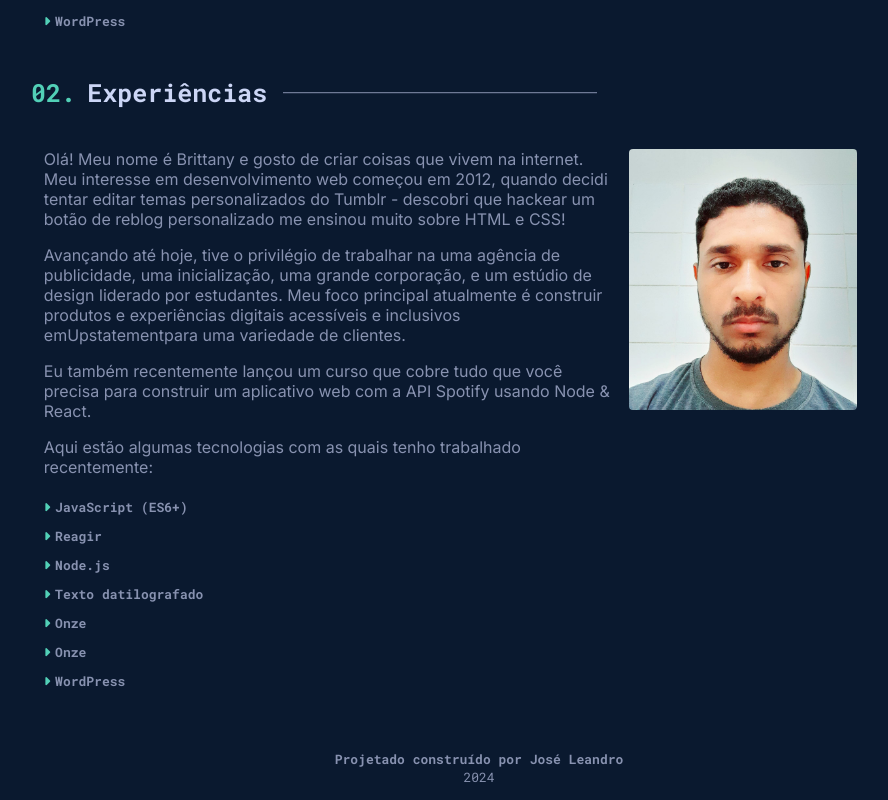
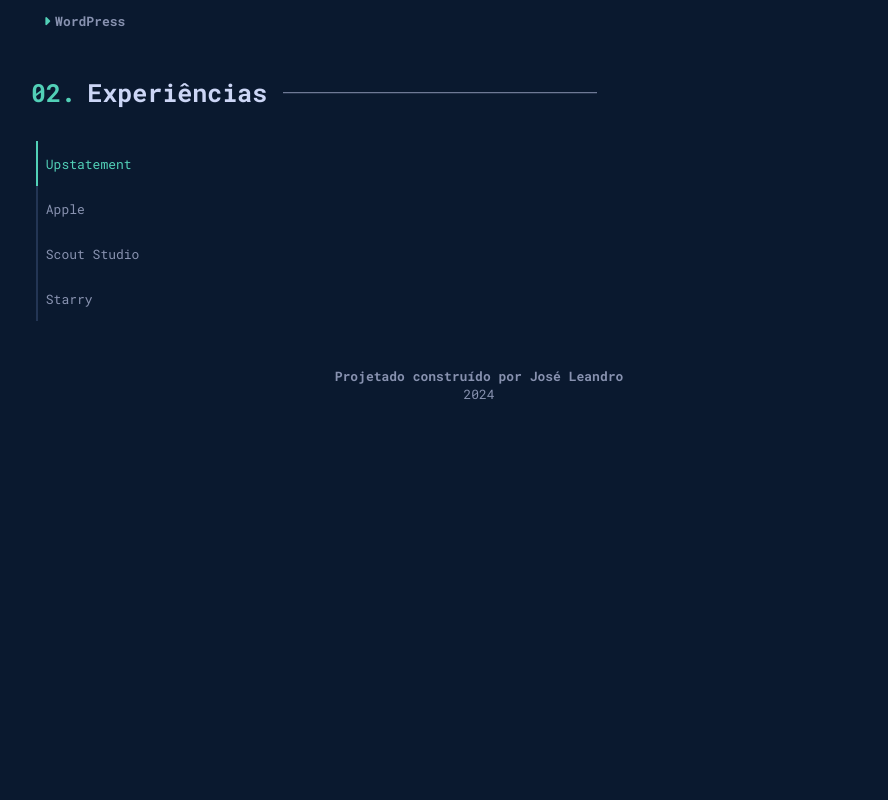
Before and after one commit to JoseLeandroNascimento/portifolio, an Angular app: page / in a window 1280 px wide. Shown: the part 1384-2184 px from the top of the page, without its empty margins (161-1049 px from the left). After the commit the page ends 1801 px from the top, so only its background shows below. Built offline with nearby package versions, Linux system fonts and the light colour scheme.

Commit message:
componente de lista de opcoes

```diff
--- /dev/null
+++ b/src/app/pages/home-page/components/experiencia/experiencia.component.html
@@ -0,0 +1,3 @@
+<app-list-option [options]="listOptions">
+
+</app-list-option>
--- /dev/null
+++ b/src/app/pages/home-page/components/experiencia/experiencia.component.ts
@@ -0,0 +1,22 @@
+import { Component } from '@angular/core';
+import { ListOptionComponent } from '../../../../shared/components/list-option/list-option.component';
+import { ListOption } from '../../../../shared/components/list-option/list-options.model';
+
+@Component({
+  selector: 'app-experiencia',
+  standalone: true,
+  imports: [
+    ListOptionComponent
+  ],
+  templateUrl: './experiencia.component.html',
+  styleUrl: './experiencia.component.scss'
+})
+export class ExperienciaComponent {
+
+  public listOptions: ListOption[] = [
+    { title: "Upstatement" },
+    { title: "Apple" },
+    { title: "Scout Studio" },
+    { title: "Starry" }
+  ]
+}
--- a/src/app/pages/home-page/home-page.component.html
+++ b/src/app/pages/home-page/home-page.component.html
@@ -11,7 +11,7 @@
         </app-section>
 
         <app-section [indexSection]="2" title="Experiências">
-            <app-sobremim></app-sobremim>
+            <app-experiencia></app-experiencia>
         </app-section>
     </section>
 
--- a/src/app/pages/home-page/home-page.component.ts
+++ b/src/app/pages/home-page/home-page.component.ts
@@ -2,6 +2,7 @@
 import { BoxApresentationComponent } from './components/box-apresentation/box-apresentation.component';
 import { SectionComponent } from '../../shared/components/section/section.component';
 import { SobremimComponent } from './components/sobremim/sobremim.component';
+import { ExperienciaComponent } from './components/experiencia/experiencia.component';
 
 @Component({
   selector: 'app-home-page',
@@ -9,7 +10,8 @@
   imports: [
     BoxApresentationComponent,
     SectionComponent,
-    SobremimComponent
+    SobremimComponent,
+    ExperienciaComponent
   ],
   templateUrl: './home-page.component.html',
   styleUrl: './home-page.component.scss'
--- a/src/app/shared/components/footer/footer.component.ts
+++ b/src/app/shared/components/footer/footer.component.ts
@@ -9,4 +9,5 @@
 })
 export class FooterComponent {
 
+
 }
--- /dev/null
+++ b/src/app/shared/components/list-option/list-option.component.html
@@ -0,0 +1,15 @@
+<div class="container-list-option">
+    <ul>
+        <span [attr.data-index]="indexCurrent" class="scroll-select" [ngStyle]="{'transform': transformY}"></span>
+
+        @for (item of options; track $index) {
+        <li (click)="changeInde($index)" [ngClass]="{'index-current': indexCurrent == $index}">{{item.title}}</li>
+        }
+
+    </ul>
+
+    <section class="container-content-list">
+
+    </section>
+
+</div>
--- /dev/null
+++ b/src/app/shared/components/list-option/list-option.component.scss
@@ -0,0 +1,55 @@
+@import '../../../../assets/styles/variables.scss';
+
+$height-item: 45px;
+$background-color-hover: #112240;
+
+.container-list-option {
+
+    display: flex;
+
+    ul {
+
+        flex: auto;
+        list-style: none;
+        max-width: 200px;
+        border-left: 2px solid #233554;
+        position: relative;
+
+        li {
+
+            cursor: pointer;
+            height: $height-item;
+            display: flex;
+            align-items: center;
+            color: $secondary-text-color ;
+            font-family: "Roboto Mono", monospace;
+            font-size: 13px;
+            padding: 0 .5rem;
+
+            &.index-current {
+                color: $secondary-color;
+            }
+
+            &:hover {
+                background-color: $background-color-hover ;
+            }
+        }
+
+        .scroll-select {
+
+            display: inline-block;
+            height: $height-item;
+            width: 2px;
+            position: absolute;
+            background: $secondary-color;
+            left: -2px;
+            transition: .3s ease-in;
+
+        }
+    }
+
+    .container-content-list {
+
+        flex: 1;
+    }
+}
--- /dev/null
+++ b/src/app/shared/components/list-option/list-option.component.ts
@@ -0,0 +1,34 @@
+import { NgClass, NgStyle } from '@angular/common';
+import { Component, Input } from '@angular/core';
+import { ListOption } from './list-options.model';
+
+@Component({
+  selector: 'app-list-option',
+  standalone: true,
+  imports: [NgStyle, NgClass],
+  templateUrl: './list-option.component.html',
+  styleUrl: './list-option.component.scss'
+})
+export class ListOptionComponent {
+
+  @Input() indexCurrent: number = 0;
+  @Input({ required: true }) options!: ListOption[]
+
+  public heightItem: number = 45;
+  public transformY!: string
+
+
+  public changeInde(index: number) {
+
+    this.indexCurrent = index;
+    this.calculateScrollPosition()
+
+  }
+
+  calculateScrollPosition() {
+
+    const scrollValue: number = this.indexCurrent * this.heightItem;
+
+    this.transformY = `translateY(${scrollValue}px)`
+  }
+}
--- /dev/null
+++ b/src/app/shared/components/list-option/list-options.model.ts
@@ -0,0 +1,5 @@
+
+export interface ListOption {
+
+    title: string
+}
```
Also changed, not shown: src/app/pages/home-page/components/experiencia/experiencia.component.scss (added), 2 other files (tests, documents, lock files or other folders).
